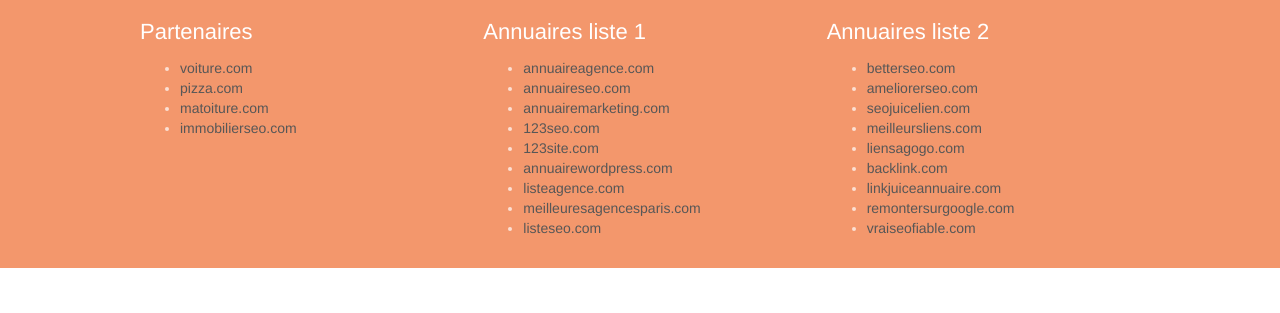
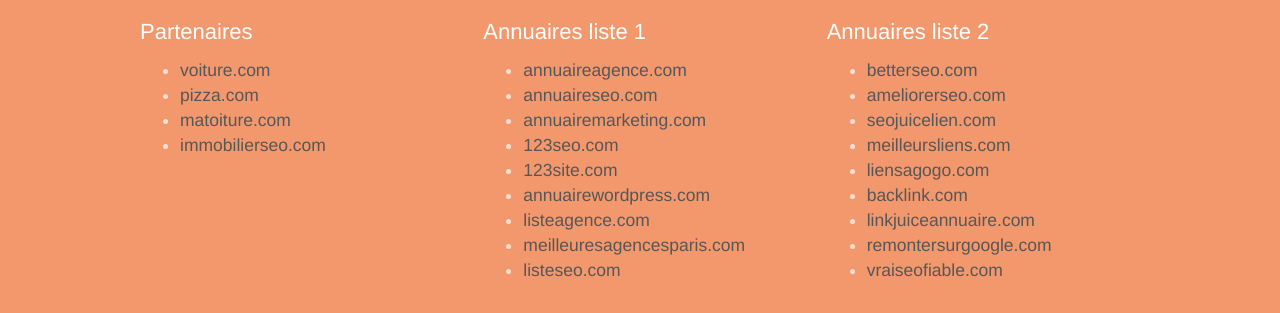
Before and after one commit to Vaalgtir/Projet-4, a plain HTML site: page index.html in a window 1280 px wide. Shown: the part 3965-4278 px from the top of the page. Before the commit the page ends 4233 px from the top, so only its background shows below. Drawn offline with Linux system fonts and the light colour scheme.

Commit message:
structuring

```diff
--- a/style.css
+++ b/style.css
@@ -1082,3 +1082,7 @@ h4 {
 #bloc-8 h2 {
     color: #FFFFFF!important;
 }
+
+#bloc-8 li {
+    font-size: 1.75rem;
+}
```
